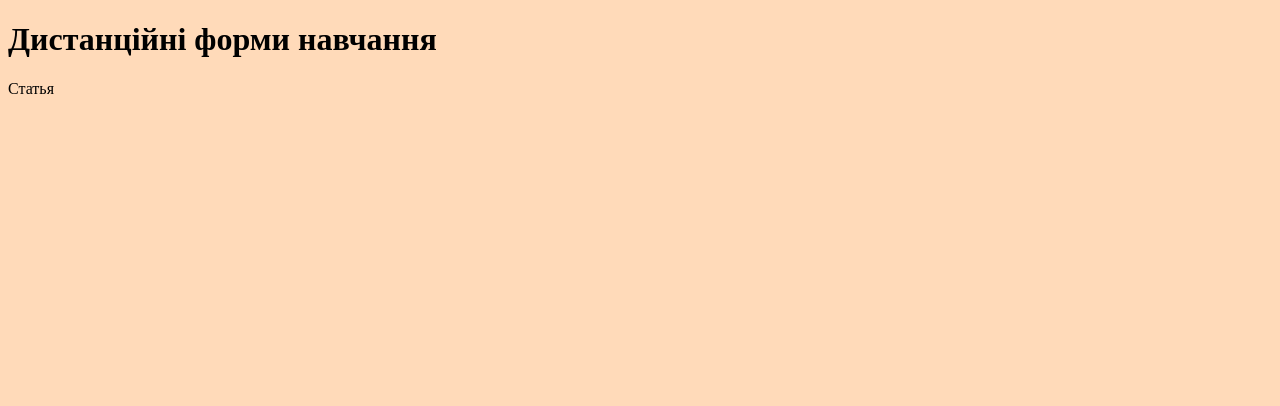
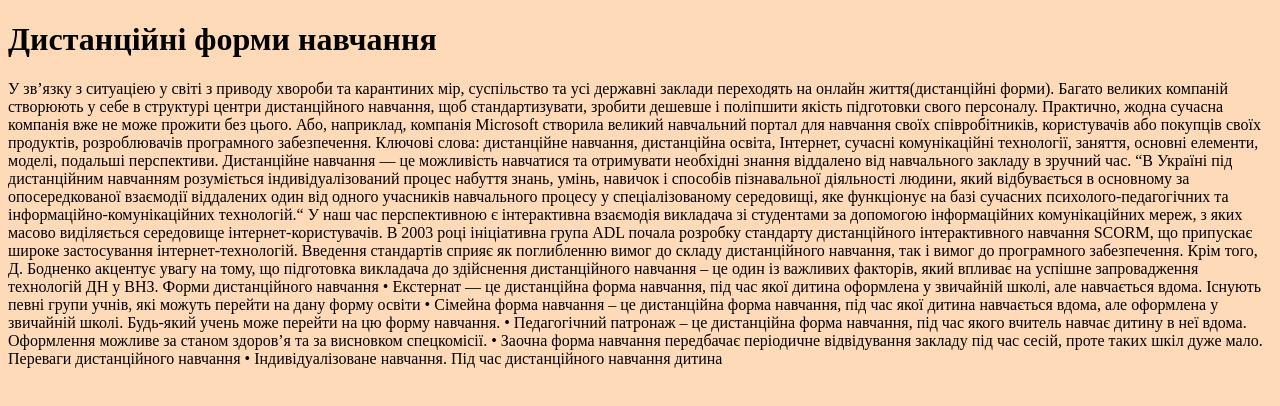
Before and after one commit to DaniilBelchu/hello-world, a plain HTML site: page index.html in a window 1280 px wide. Drawn offline with Linux system fonts and the light colour scheme.

Commit message:
Update index.html

```diff
--- a/index.html
+++ b/index.html
@@ -6,6 +6,19 @@
 </head>
 <body style = "background-color : #FFDAB9">
 <H1>Дистанційні форми навчання</H1>
-<p>Статья</p>
+<p>У зв’язку з ситуаціею у світі з приводу хвороби та карантиних мір, суспільство та усі державні заклади переходять на онлайн життя(дистанційні форми).
+Багато великих компаній створюють у себе в структурі центри дистанційного навчання, щоб стандартизувати, зробити дешевше і поліпшити якість підготовки свого персоналу. Практично, жодна сучасна компанія вже не може прожити без цього. Або, наприклад, компанія Mіcrosoft створила великий навчальний портал для навчання своїх співробітників, користувачів або покупців своїх продуктів, розроблювачів програмного забезпечення.
+Ключові слова: дистанційне навчання, дистанційна освіта, Інтернет, сучасні комунікаційні технології, заняття, основні елементи, моделі, подальші перспективи.
+Дистанційне навчання — це можливість навчатися та отримувати необхідні знання віддалено від навчального закладу в зручний час.
+“В Україні під дистанційним навчанням розуміється індивідуалізований процес набуття знань, умінь, навичок і способів пізнавальної діяльності людини, який відбувається в основному за опосередкованої взаємодії віддалених один від одного учасників навчального процесу у спеціалізованому середовищі, яке функціонує на базі сучасних психолого-педагогічних та інформаційно-комунікаційних технологій.“
+У наш час перспективною є інтерактивна взаємодія викладача зі студентами за допомогою інформаційних комунікаційних мереж, з яких масово виділяється середовище інтернет-користувачів. В 2003 році ініціативна група ADL почала розробку стандарту дистанційного інтерактивного навчання SCORM, що припускає широке застосування інтернет-технологій. Введення стандартів сприяє як поглибленню вимог до складу дистанційного навчання, так і вимог до програмного забезпечення.
+Крім того, Д. Бодненко акцентує увагу на тому, що підготовка викладача до здійснення дистанційного навчання – це один із важливих факторів, який впливає на успішне запровадження технологій ДН у ВНЗ.
+Форми дистанційного навчання
+•	Екстернат — це дистанційна форма навчання, під час якої дитина оформлена у звичайній школі, але навчається вдома. Існують певні групи учнів, які можуть перейти на дану форму освіти
+•	Сімейна форма навчання – це дистанційна форма навчання, під час якої дитина навчається вдома, але оформлена у звичайній школі. Будь-який учень може перейти на цю форму навчання.
+•	Педагогічний патронаж – це дистанційна форма навчання, під час якого вчитель навчає дитину в неї вдома. Оформлення можливе за станом здоров’я та за висновком спецкомісії.
+•	Заочна форма навчання передбачає періодичне відвідування закладу під час сесій, проте таких шкіл дуже мало.
+Переваги дистанційного навчання
+•	Індивідуалізоване навчання. Під час дистанційного навчання дитина </p>
 </body>
 </html>
```
